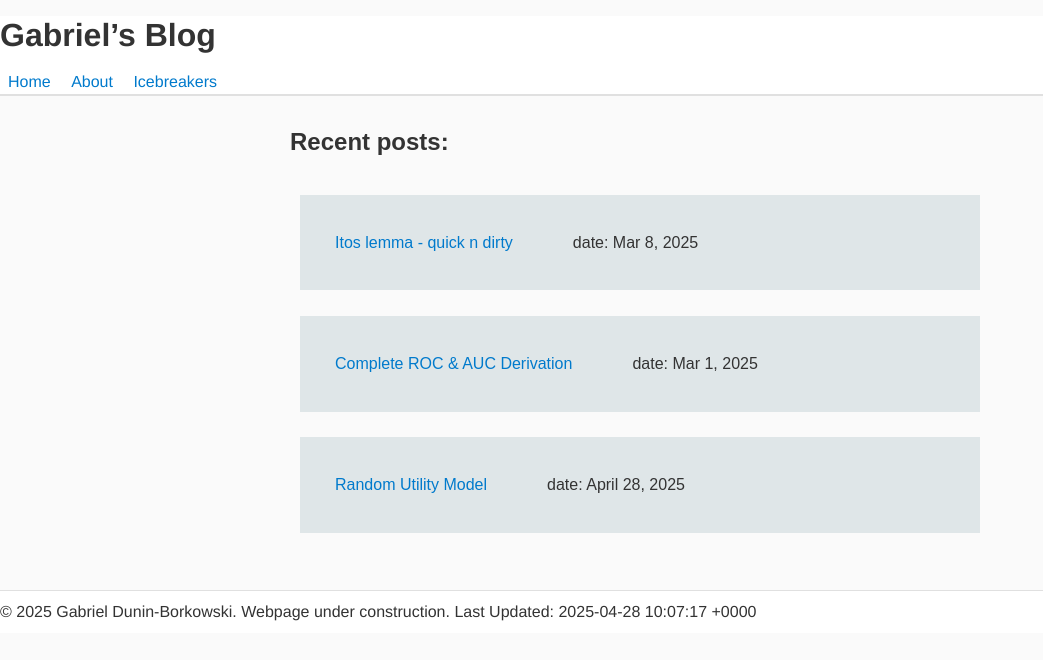
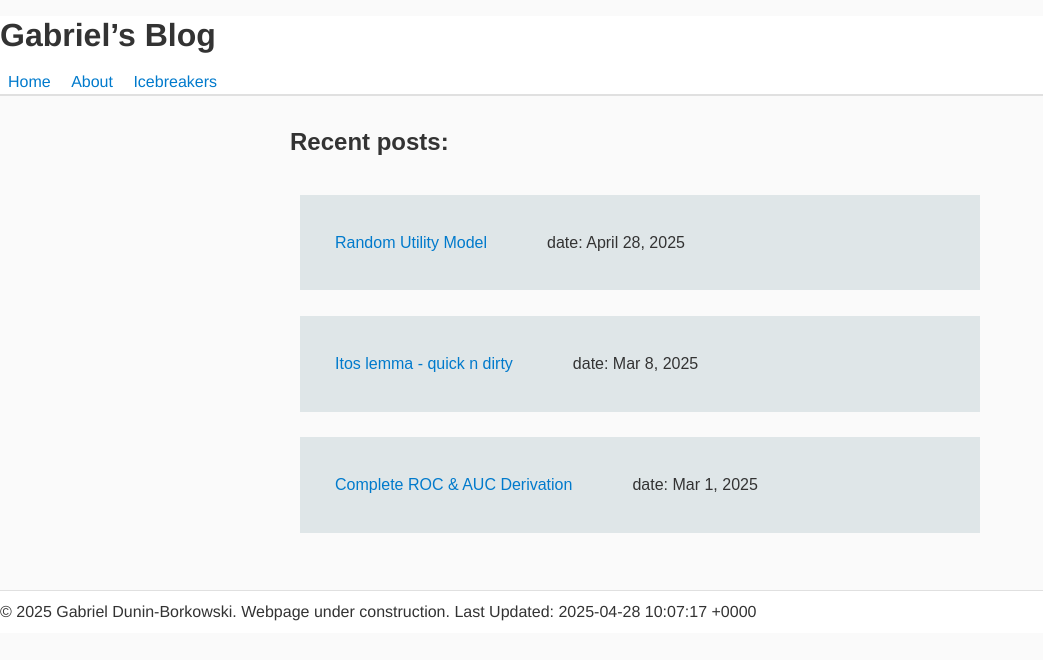
Before and after one commit to econometricsfanboy/gabrieldunin.com, a Jekyll site: the page built from docs/index.html, in a window 1280 px wide. Shown: the top 660 px of the page, without its empty margins (0-1043 px from the left). Built offline with Jekyll 4.4.1, drawn with Linux system fonts in a browser that asks for light colours; part of the change alters nothing that is shown.

```diff
--- a/docs/_data/listofposts.yml
+++ b/docs/_data/listofposts.yml
@@ -1,9 +1,9 @@
+- name: Random Utility Model
+  link: blog/2025-04-27-Random-Utility-Maximization.html
+  date: April 28, 2025
 - name: Itos lemma - quick n dirty
   link: blog/2025-03-08-ito-quick-n-dirty.html
   date: Mar 8, 2025
 - name: Complete ROC & AUC Derivation
   link: blog/2025-03-01-roc-auc-derivation.html
   date: Mar 1, 2025
-- name: Random Utility Model
-  link: blog/2025-04-27-Random-Utility-Maximization.html
-  date: April 28, 2025
```
